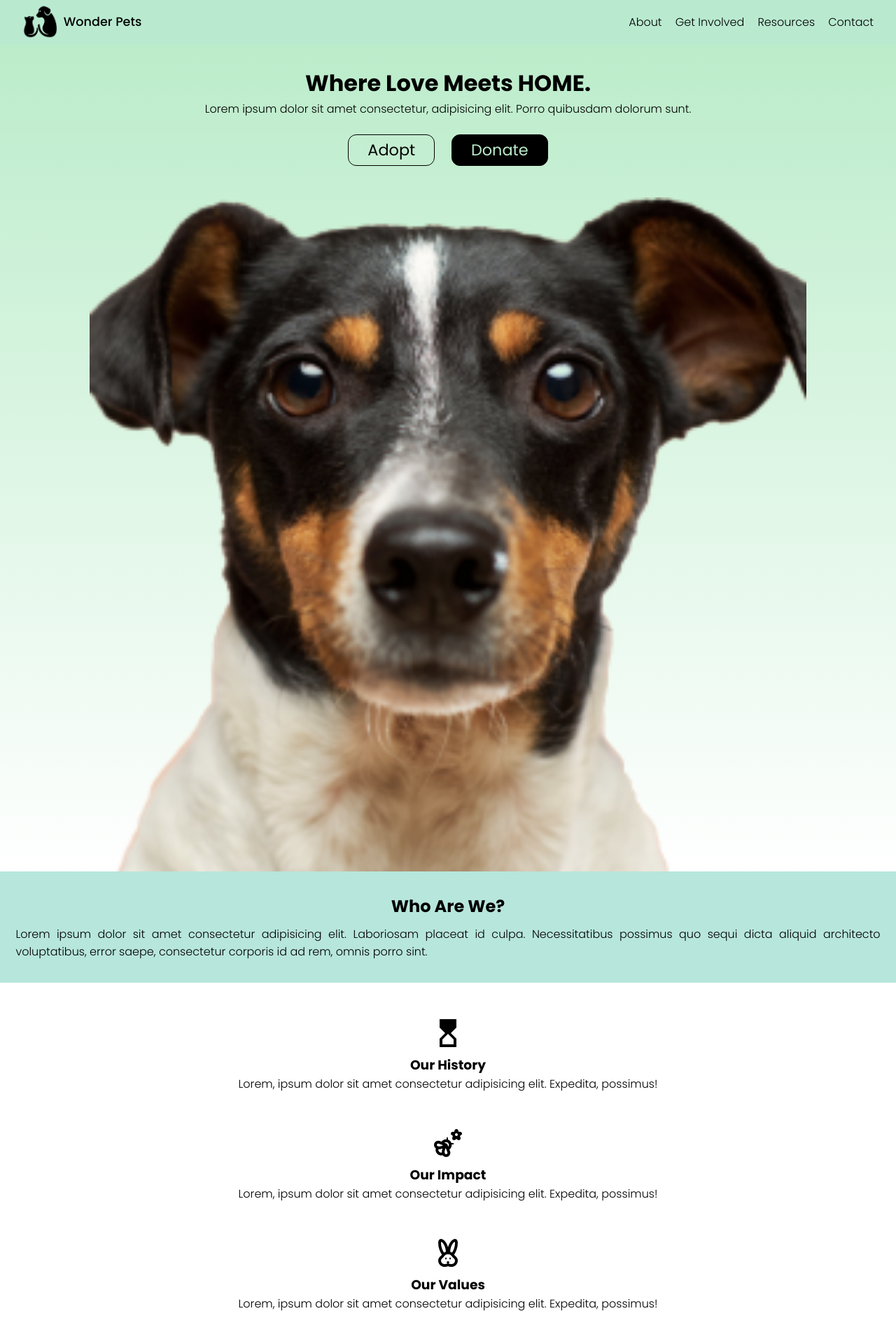
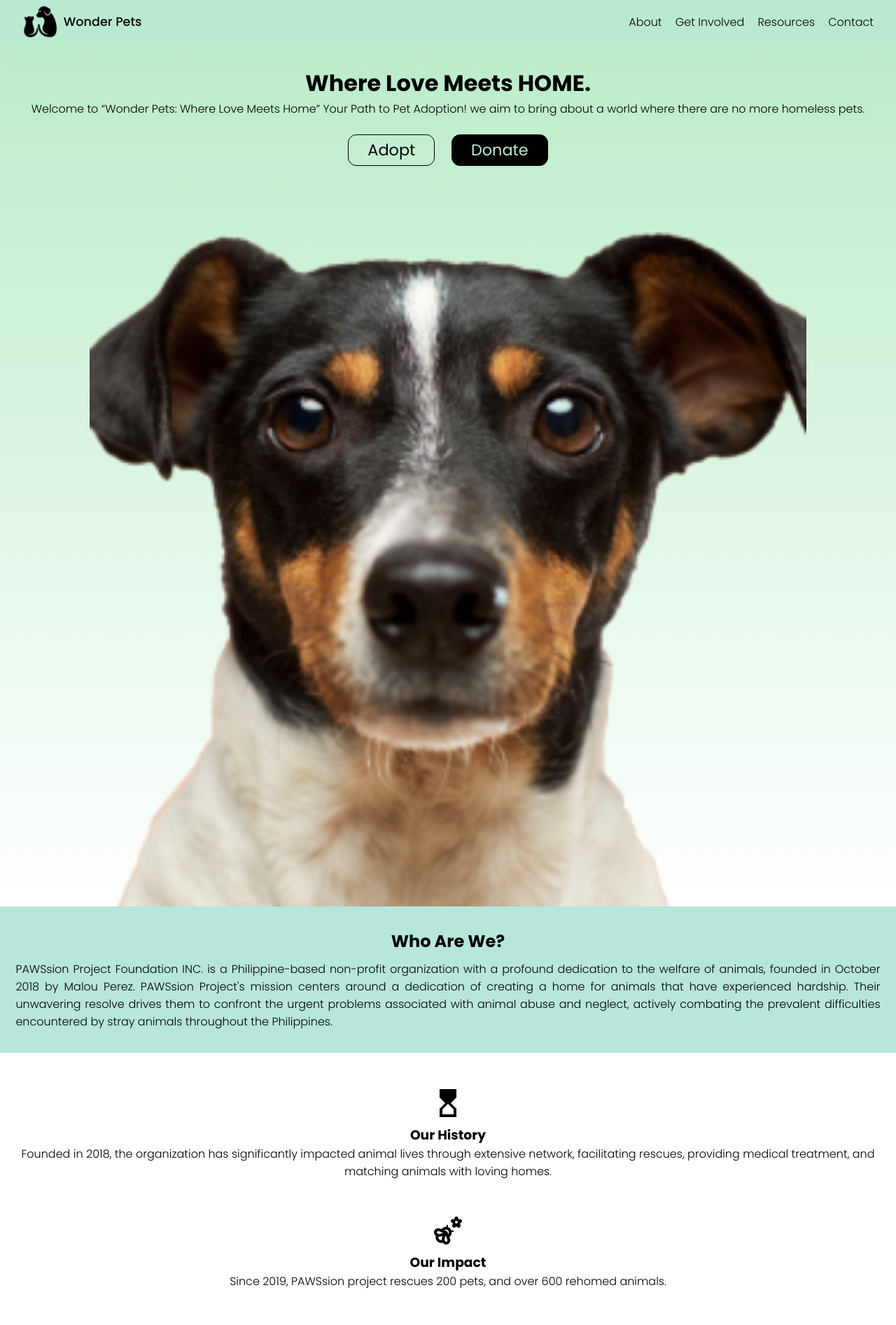
Before and after one commit to jrzvnn/wonderpets, a Next.js app: page / in a window 1280 px wide. Shown: the top 1893 px of the page at 70% size. Built offline with nearby package versions, Linux system fonts and the light colour scheme.

Commit message:
Minor updates

```diff
--- a/src/app/page.jsx
+++ b/src/app/page.jsx
@@ -1,66 +1,123 @@
-"use client"
-import styles from '@/app/page.module.css'
-import 'material-icons/iconfont/material-icons.css';
-import AdoptCarousel from '@/components/adopt_carousel/AdoptCarousel';
-import FeaturedPet from '@/components/featured_pet/FeaturedPet';
-import Link from 'next/link';
+"use client";
+import styles from "@/app/page.module.css";
+import "material-icons/iconfont/material-icons.css";
+import AdoptCarousel from "@/components/adopt_carousel/AdoptCarousel";
+import FeaturedPet from "@/components/featured_pet/FeaturedPet";
+import Link from "next/link";
 
 export default function Home() {
-  const materialIcons = "material-icons-outlined"
+  const materialIcons = "material-icons-outlined";
 
   return (
     <div className={styles.home}>
       {/* display section*/}
       <div className={styles.display_container}>
         <h1 className={styles.h1}>Where Love Meets HOME.</h1>
-        <p className={styles.subtitle}>Lorem ipsum dolor sit amet consectetur, adipisicing elit. Porro quibusdam dolorum sunt.</p>
+        <p className={styles.subtitle}>
+          Welcome to “Wonder Pets: Where Love Meets Home” Your Path to Pet
+          Adoption! we aim to bring about a world where there are no more
+          homeless pets.
+        </p>
         <div className={styles.adopt_donate_container}>
-          <a href="#adopt_section"><button className={styles.adopt_button}>Adopt</button></a>
+          <a href="#adopt_section">
+            <button className={styles.adopt_button}>Adopt</button>
+          </a>
           <button className={styles.button_donate}>Donate</button>
         </div>
-        <img src={`/assets/stock/dog_display.png`} className={styles.display_img} alt="" />
+        <br />
+        <br />
+        <img
+          src={`/assets/stock/dog_display.png`}
+          className={styles.display_img}
+          alt=""
+        />
       </div>
 
       {/* who are we */}
       <div className={styles.who_are_we_container}>
         <h2>Who Are We?</h2>
-        <p>Lorem ipsum dolor sit amet consectetur adipisicing elit. Laboriosam placeat id culpa. Necessitatibus possimus quo sequi dicta aliquid architecto voluptatibus, error saepe, consectetur corporis id ad rem, omnis porro sint.</p>
+        <p>
+          PAWSsion Project Foundation INC. is a Philippine-based non-profit
+          organization with a profound dedication to the welfare of animals,
+          founded in October 2018 by Malou Perez. PAWSsion Project's mission
+          centers around a dedication of creating a home for animals that have
+          experienced hardship. Their unwavering resolve drives them to confront
+          the urgent problems associated with animal abuse and neglect, actively
+          combating the prevalent difficulties encountered by stray animals
+          throughout the Philippines.
+        </p>
       </div>
 
       {/* our history, impact, values */}
       <div className={`${styles.hist_imp_val_container}`}>
         <div className={`${styles.hist_imp_val_list_container}`}>
-          <span className={`${materialIcons} ${styles.icon}`}>hourglass_top</span>
+          <span className={`${materialIcons} ${styles.icon}`}>
+            hourglass_top
+          </span>
           <h3>Our History</h3>
-          <p>Lorem, ipsum dolor sit amet consectetur adipisicing elit. Expedita, possimus!</p>
+          <p>
+            Founded in 2018, the organization has significantly impacted animal
+            lives through extensive network, facilitating rescues, providing
+            medical treatment, and matching animals with loving homes.
+          </p>
         </div>
         <div className={`${styles.hist_imp_val_list_container}`}>
-          <span className={`${materialIcons} ${styles.icon}`}>emoji_nature</span>
+          <span className={`${materialIcons} ${styles.icon}`}>
+            emoji_nature
+          </span>
           <h3 className={`${styles.red}`}>Our Impact</h3>
-          <p>Lorem, ipsum dolor sit amet consectetur adipisicing elit. Expedita, possimus!</p>
+          <p>
+            Since 2019, PAWSsion project rescues 200 pets, and over 600 rehomed
+            animals.
+          </p>
         </div>
         <div className={`${styles.hist_imp_val_list_container}`}>
-          <span className={`${materialIcons} ${styles.icon}`}>cruelty_free</span>
+          <span className={`${materialIcons} ${styles.icon}`}>
+            cruelty_free
+          </span>
           <h3>Our Values</h3>
-          <p>Lorem, ipsum dolor sit amet consectetur adipisicing elit. Expedita, possimus!</p>
+          <p>
+            PAWSsion project dedicated to rescue, rehabilitate, and rehome
+            abused, abandoned and neglected animals.
+          </p>
         </div>
       </div>
 
       {/* Adopt Dog and Cat*/}
+      <br />
+      <br />
+      <br />
       <div id="adopt_section" className={`${styles.adopt_dog_cat_wrapper}`}>
-        <h2 className={`${styles.adopt_dog_cat_title}`}>Your New Best Friend Is Waiting For You</h2>
-        <img class={`${styles.dog_cat_img}`} src="/assets/stock/dog_cat_adopt.png" alt="" />
-        <Link href='/adopt/dog'><button className={`${styles.dog_cat_button} ${styles.dog_button}`}>Adopt a Dog</button></Link>
-        <Link href='/adopt/cat'><button className={`${styles.dog_cat_button} ${styles.cat_button}`}>Adopt a Cat</button></Link>
+        <h2 className={`${styles.adopt_dog_cat_title}`}>
+          Your New Best Friend Is Waiting For You
+        </h2>
+        <img
+          class={`${styles.dog_cat_img}`}
+          src="/assets/stock/dog_cat_adopt.png"
+          alt=""
+        />
+        <Link href="/adopt/dog">
+          <button className={`${styles.dog_cat_button} ${styles.dog_button}`}>
+            Adopt a Dog
+          </button>
+        </Link>
+        <Link href="/adopt/cat">
+          <button className={`${styles.dog_cat_button} ${styles.cat_button}`}>
+            Adopt a Cat
+          </button>
+        </Link>
       </div>
 
       {/* adopt a dog, cat, bird, fish, cute pet */}
       <AdoptCarousel />
 
       {/* featured pet */}
-      <FeaturedPet petName="TOBY" petImageURL="/assets/stock/featured_pet_example.png" description="Lorem ipsum dolor, sit amet consectetur adipisicing elit. Voluptatum, dolor tenetur? Et quisquam debitis quae, illum, numquam molestias, voluptas deleniti placeat impedit nostrum possimus necessitatibus in tempora nobis consequatur asperiores."/>
-
-
+      <FeaturedPet
+        petName="TOBY"
+        petImageURL="/assets/stock/featured_pet_example.png"
+        description="Lovely Toby loves people, cuddling toys, and giving lots of kisses! Toby is looking to find a forever home with a family who appreciates his maturity and is happy to load him up with lots of pets and belly rubs.
+        "
+      />
     </div>
-  )
+  );
 }
```
